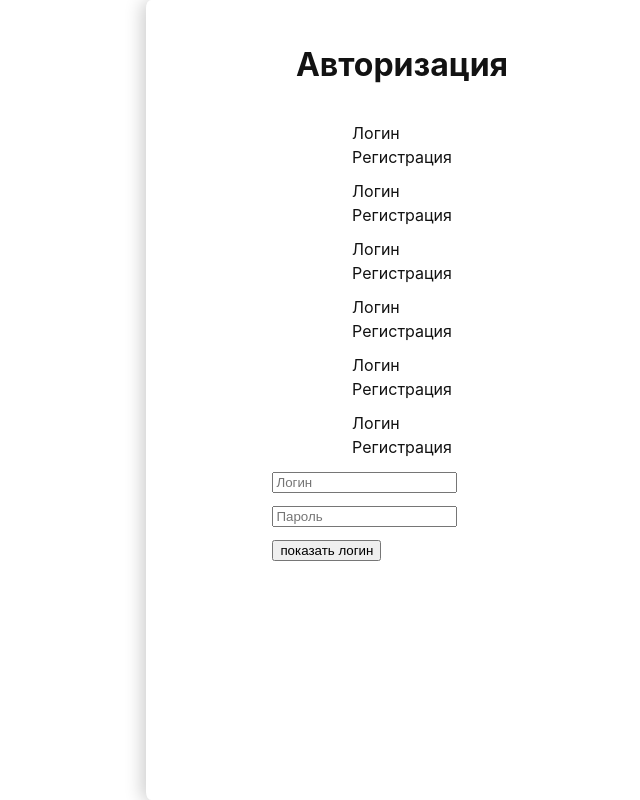
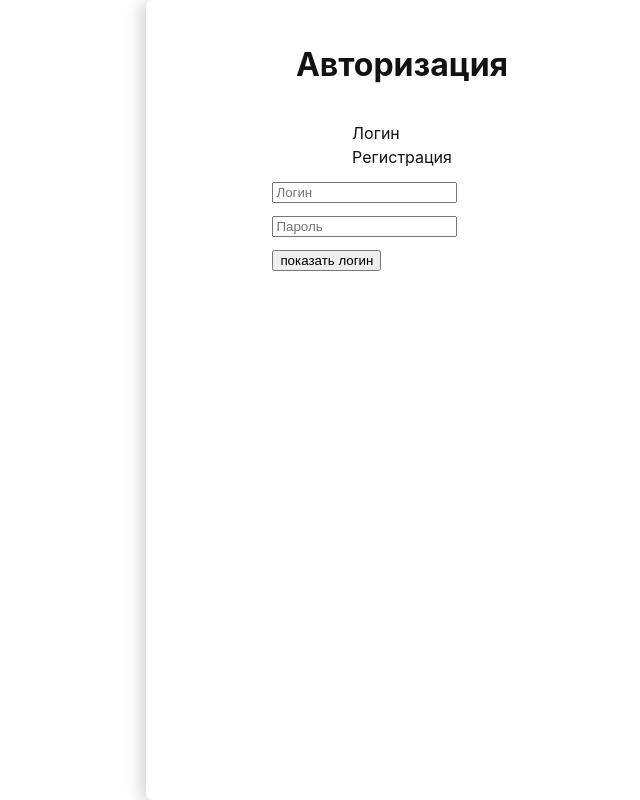
Before and after one commit to SergienkoNikita/logain-registration-react, a React (Vite) app: page /auth in a window 1280 px wide. Shown: the whole page, without its empty margins (622-1262 px from the left). Built offline with nearby package versions, Linux system fonts and the light colour scheme.

Commit message:
add formik in project

```diff
--- a/package.json
+++ b/package.json
@@ -9,11 +9,14 @@
     "lint": "eslint src --ext ts,tsx --report-unused-disable-directives --max-warnings 0",
     "preview": "vite preview"
   },
-  "browserlists": [ "last 2 versions" ],
+  "browserlists": [
+    "last 2 versions"
+  ],
   "dependencies": {
     "@react-buddy/ide-toolbox": "^2.3.1",
     "eslint-config-airbnb": "^19.0.4",
     "eslint-config-airbnb-typescript": "^17.0.0",
+    "formik": "^2.4.0",
     "localforage": "^1.10.0",
     "match-sorter": "^6.3.1",
     "react": "^18.2.0",
--- a/src/features/authentication/index.tsx
+++ b/src/features/authentication/index.tsx
@@ -32,37 +32,8 @@ export const Authentication: FC = () => {
       <BaseSwitchButton
         value={activeLoginType as string}
         options={loginTypeOptions}
-        size='xs'
-        onChange={setSelected}
-      />
-      <BaseSwitchButton
-        value={activeLoginType as string}
-        options={loginTypeOptions}
-        onChange={setSelected}
-        size='sm'
-      />
-      <BaseSwitchButton
-        value={activeLoginType as string}
-        options={loginTypeOptions}
-        onChange={setSelected}
-        size='md'
-      />
-      <BaseSwitchButton
-        value={activeLoginType as string}
-        options={loginTypeOptions}
         onChange={setSelected}
         size='lg'
-      />
-      <BaseSwitchButton
-        value={activeLoginType as string}
-        options={loginTypeOptions}
-        onChange={setSelected}
-        size='xl'
-      />
-      <BaseSwitchButton
-        value={activeLoginType as string}
-        options={loginTypeOptions}
-        onChange={setSelected}
       />
       { activeForm }
     </>
--- a/src/features/authentication/login-form/login-form.tsx
+++ b/src/features/authentication/login-form/login-form.tsx
@@ -1,45 +1,44 @@
-import { FC, useState } from 'react';
+import { FC } from 'react';
+import { FormikProps, useFormik } from 'formik';
 import { BaseInput } from '../../../shared/ui';
 
+type LoginFormValues = {
+  email: string;
+  password: string;
+};
+
 export const LoginForm: FC = () => {
-  const [loginForm, setLoginForm] = useState<{
-    login: string | number;
-    password: string | number;
-  }>({
-    login: '',
-    password: '',
+  const formik: FormikProps<LoginFormValues> = useFormik<LoginFormValues>({
+    initialValues: {
+      email: '',
+      password: '',
+    },
+    onSubmit: (e) => {
+      console.log(e);
+    },
   });
 
-  const setLogin = (value: string | number) => {
-    setLoginForm({ ...loginForm, login: value });
-  };
-
-  const setPassword = (value: string | number) => {
-    setLoginForm({ ...loginForm, password: value });
-  };
-
-  const log = () => {
-    // eslint-disable-next-line no-console
-    console.log(loginForm);
-  };
   return (
-    <div style={{ width: '60%' }}>
+    <form onSubmit={formik.handleSubmit} style={{ width: '60%' }}>
       <BaseInput
         type='text'
         placeholder='Логин'
-        value={loginForm.login}
-        onChange={setLogin}
+        name='email'
+        value={formik.values.email}
+        onChange={(value) => formik.setFieldValue('email', value)}
         style={{ marginBottom: 10 }}
+        clearable
       />
 
       <BaseInput
         type='password'
+        name='password'
         placeholder='Пароль'
-        value={loginForm.password}
-        onChange={setPassword}
+        value={formik.values.password}
+        onChange={(value) => formik.setFieldValue('password', value)}
         style={{ marginBottom: 10 }}
       />
-      <button onClick={log}>показать логин</button>
-    </div>
+      <button type='submit'>показать логин</button>
+    </form>
   );
 };
```
Also changed, not shown: 1 other file (tests, documents, lock files or other folders).
